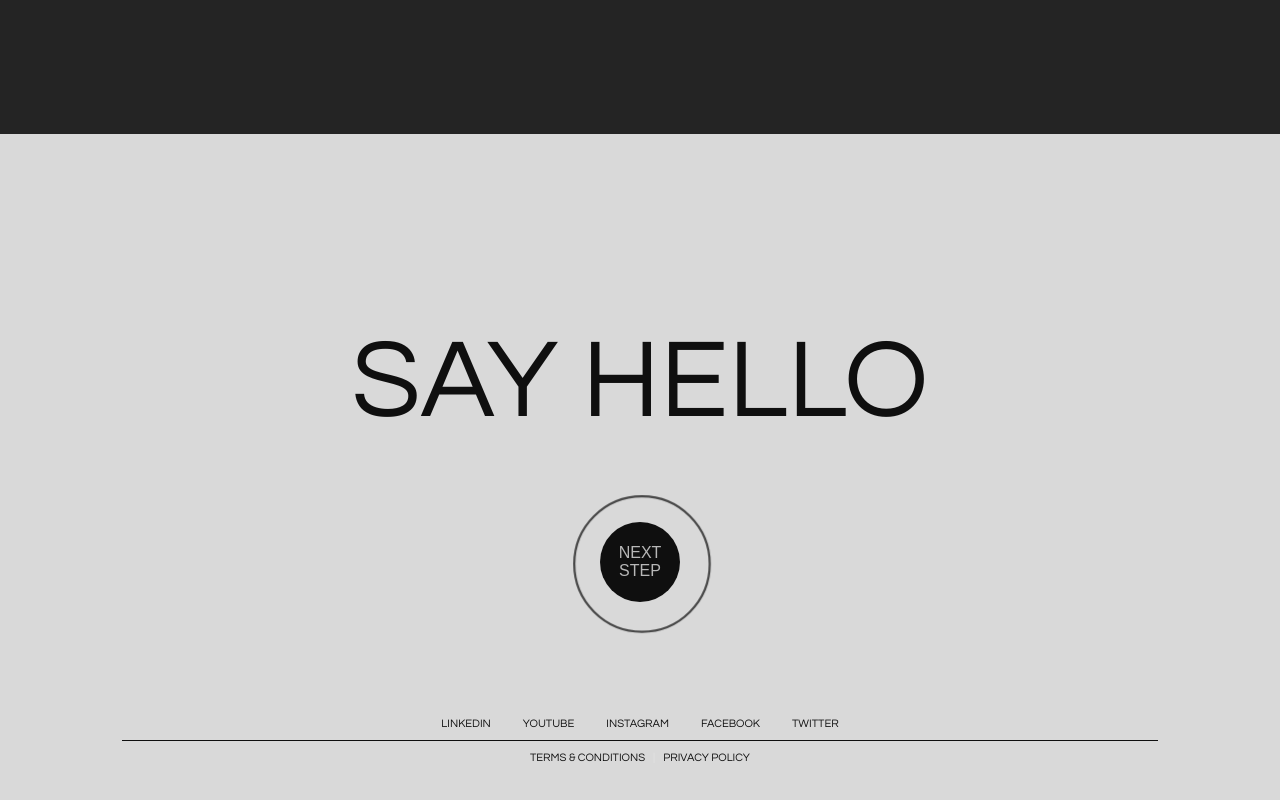
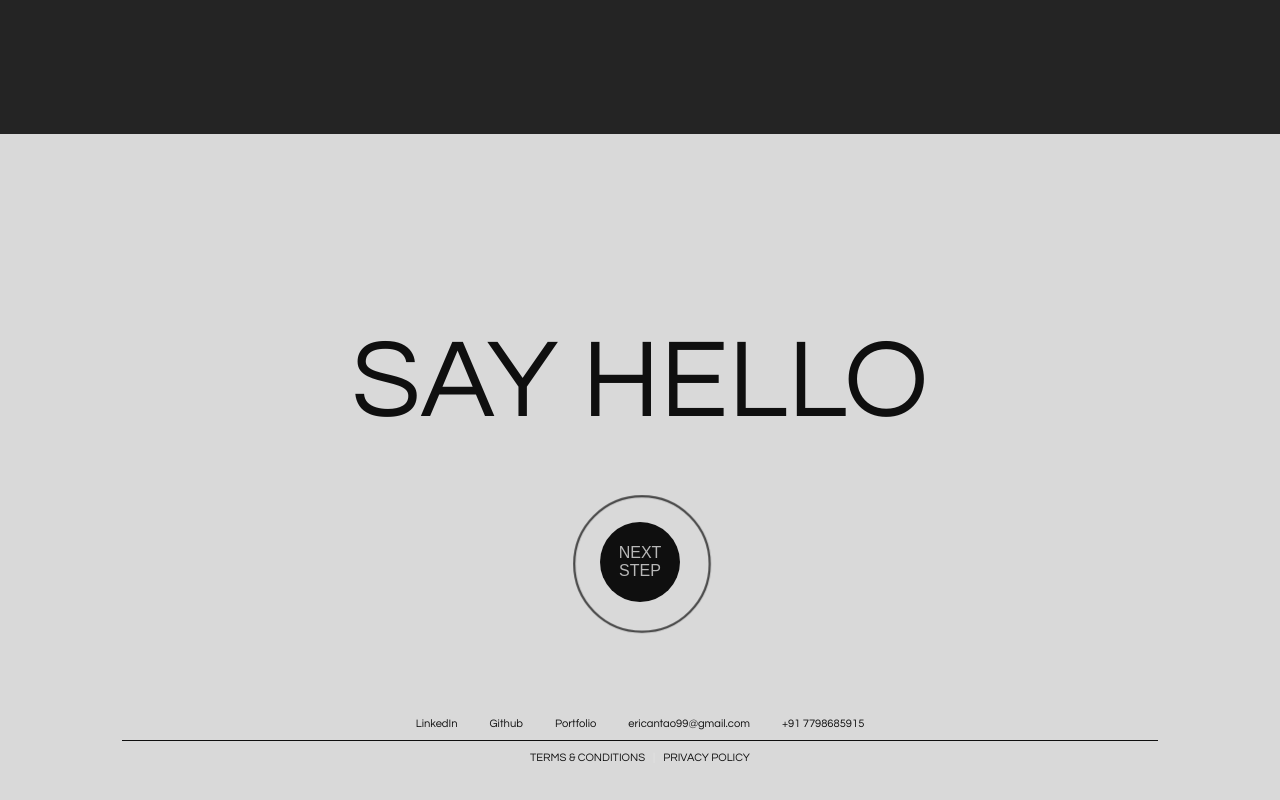
Before and after one commit to giterichub/eric-portfolio, a React (Vite) app: page / in a window 1280 px wide. Shown: the part 3066-3866 px from the top of the page. Built offline with nearby package versions, Linux system fonts and the light colour scheme; a web font is replaced by a local one.

Commit message:
separated content from design

```diff
--- a/src/sections/Contact.tsx
+++ b/src/sections/Contact.tsx
@@ -1,5 +1,5 @@
-import React from 'react';
 import '../styles/contact.css';
+import { contactContent } from "../content/contact";
 
 const Contact = () => {
   return (
@@ -16,15 +16,12 @@ const Contact = () => {
         </div>
 
         <div className="social-links">
-          <a href="#">LINKEDIN</a>
-          <a href="#">YOUTUBE</a>
-          <a href="#">INSTAGRAM</a>
-          <a href="#">FACEBOOK</a>
-          <a href="#">TWITTER</a>
+        {contactContent.socialLinks.map((item, index) => (
+           <a key={index} href={item.url} target='-blank' rel="noopener noreferrer">{item.name}</a>
+        ))}
         </div>
 
         <hr className="section-divider" />
-
         <div className="footer-links">
           <a href="#">TERMS & CONDITIONS</a>
           <span>|</span>
```
